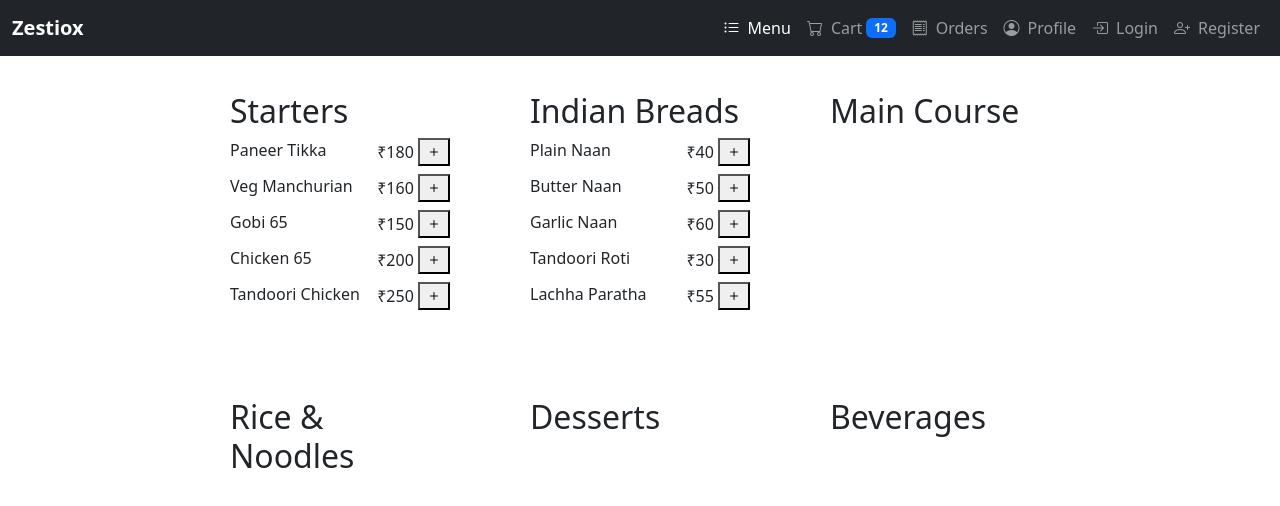
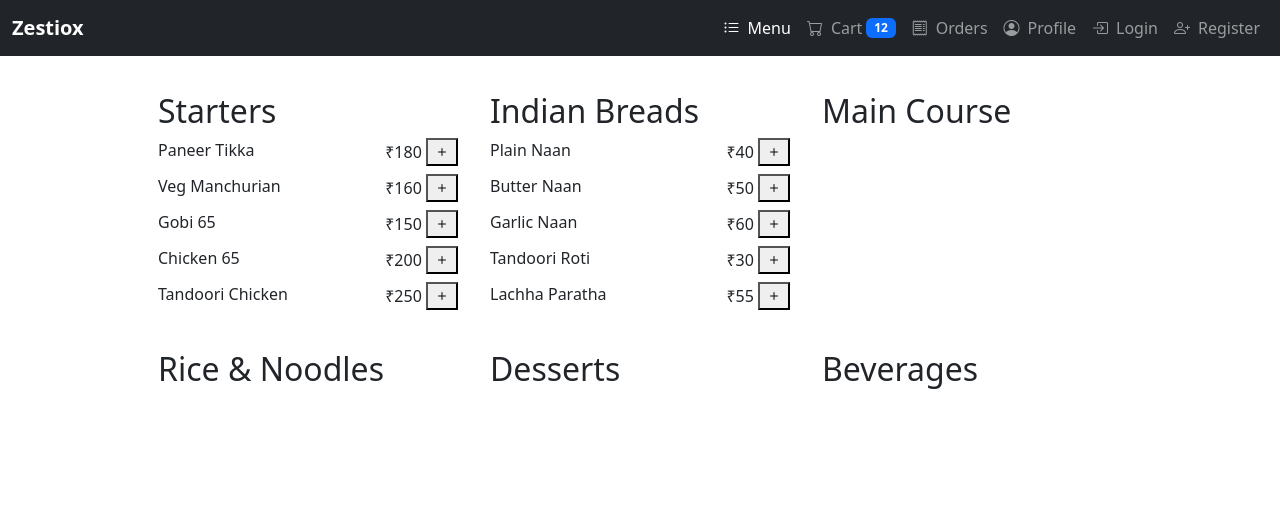
Before and after one commit to jjchandru/zestiox-ng, an Angular app: page /menu in a window 1280 px wide. Shown: the top 506 px of the page. Built offline with nearby package versions, Linux system fonts and the light colour scheme.

Commit message:
Update menu.component.css styles

```diff
--- a/src/app/menu/menu.component.css
+++ b/src/app/menu/menu.component.css
@@ -24,16 +24,22 @@
 }
 
 /* Menu section */
+/* ...existing code... */
 .menu-container {
   display: flex;
+  flex-wrap: wrap;
   justify-content: center;
-  gap: 5rem;
+  gap: 2rem;
   padding: 2rem;
-  flex-wrap: wrap;
 }
+
 .menu-section {
-  width: 220px;
+  flex: 1 1 300px; /* Grow, shrink, basis */
+  max-width: 300px;
+  min-width: 250px;
+  box-sizing: border-box;
 }
+/* ...existing code... */
 .menu-item {
   display: flex;
   justify-content: space-between;
```
